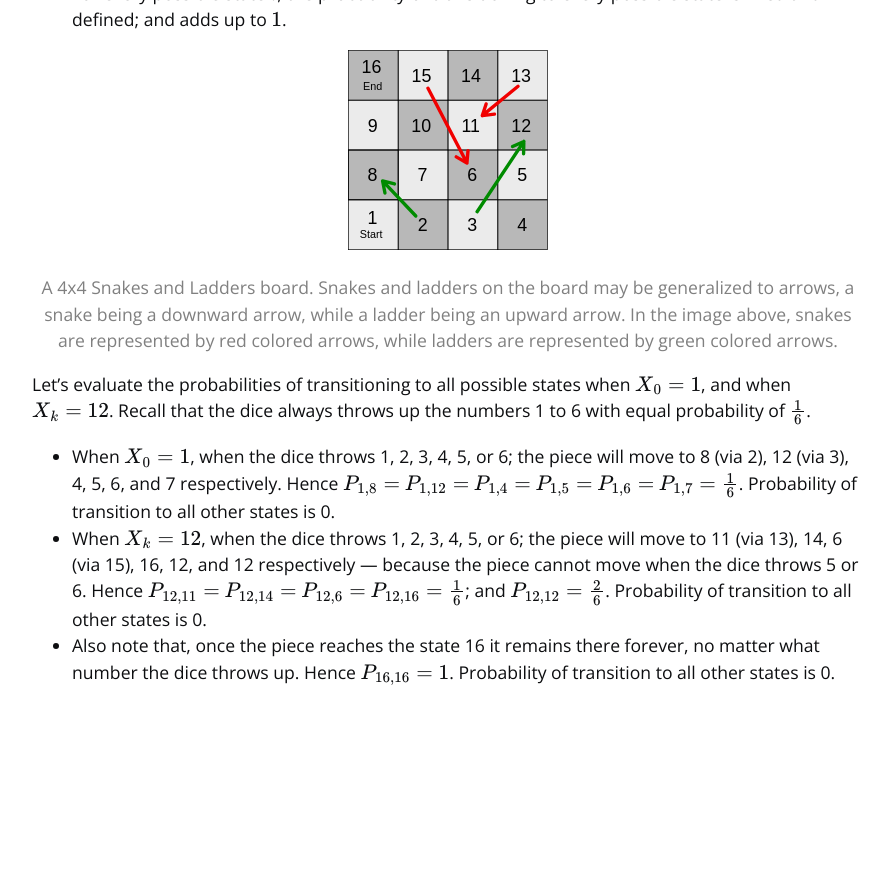
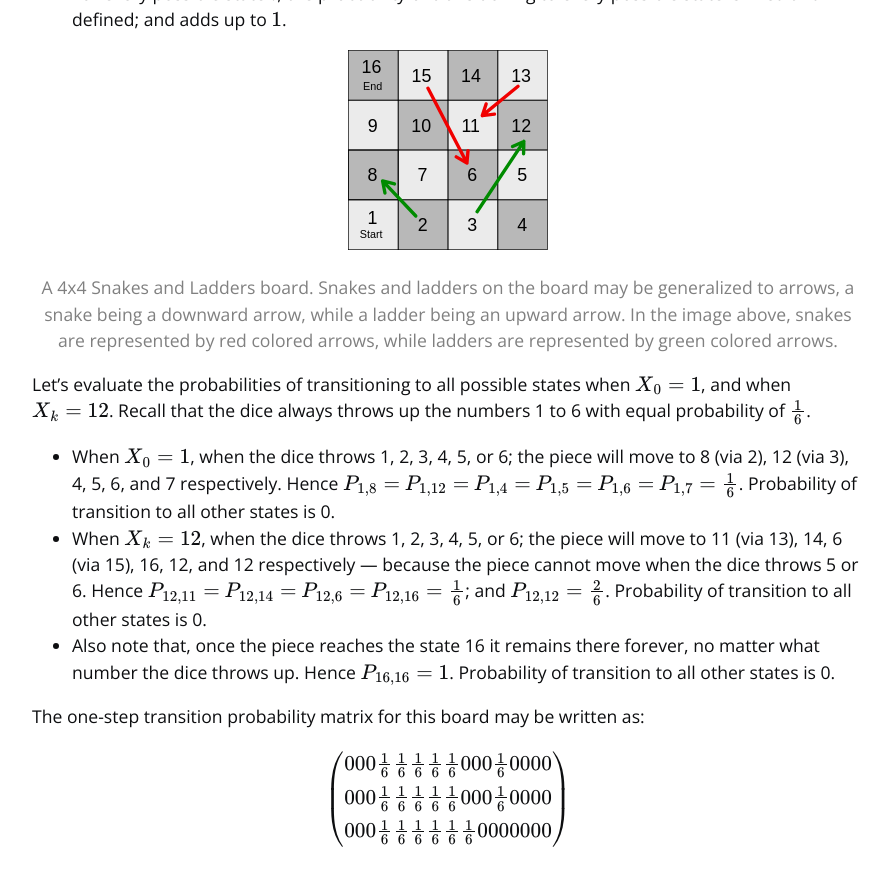
Before and after one commit to vinitjoglekar/playground, a Jekyll site: the page built from _pages/markov_chains.md, in a window 1280 px wide and 900 px high, scrolled down 1635 px. Shown: the top 886 px of the window, without its empty margins (192-1082 px from the left). Built offline with Jekyll 4.4.1, drawn with Linux system fonts in a browser that asks for light colours; before the commit the page ends 2370 px from its top, so only the background shows below that.

Commit message:
Update markov_chains.md

```diff
--- a/_pages/markov_chains.md
+++ b/_pages/markov_chains.md
@@ -60,3 +60,14 @@ Let's evaluate the probabilities of transitioning to all possible states when $X
 - When $X_0 = 1$, when the dice throws 1, 2, 3, 4, 5, or 6; the piece will move to 8 (via 2), 12 (via 3), 4, 5, 6, and 7 respectively. Hence $P_{1,8} =$ $P_{1,12} =$ $P_{1,4} =$ $P_{1,5} =$ $P_{1,6} =$ $P_{1,7} = \frac{1}{6}$. Probability of transition to all other states is 0.
 - When $X_k = 12$, when the dice throws 1, 2, 3, 4, 5, or 6; the piece will move to 11 (via 13), 14, 6 (via 15), 16, 12, and 12 respectively &mdash;  because the piece cannot move when the dice throws 5 or 6. Hence $P_{12,11} =$ $P_{12,14} =$ $P_{12,6} =$ $P_{12,16} = \frac{1}{6}$; and $P_{12,12} = \frac{2}{6}$. Probability of transition to all other states is 0.
 - Also note that, once the piece reaches the state 16 it remains there forever, no matter what number the dice throws up. Hence $P_{16,16} = 1$. Probability of transition to all other states is 0.
+
+The one-step transition probability matrix for this board may be written as:
+
+<div align="center">
+$$\begin{pmatrix}
+ 0 0 0 \frac{1}{6} \frac{1}{6} \frac{1}{6} \frac{1}{6} \frac{1}{6} 0 0 0 \frac{1}{6} 0 0 0 0 \\
+ 0 0 0 \frac{1}{6} \frac{1}{6} \frac{1}{6} \frac{1}{6} \frac{1}{6} 0 0 0 \frac{1}{6} 0 0 0 0 \\
+ 0 0 0 \frac{1}{6} \frac{1}{6} \frac{1}{6} \frac{1}{6} \frac{1}{6}\frac{1}{6} 0 0 0 0 0 0 0 \\
+\end{pmatrix}
+$$
+</div>
```
